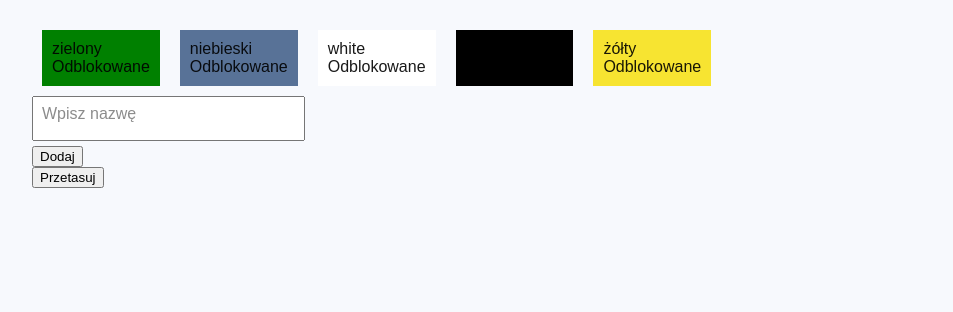
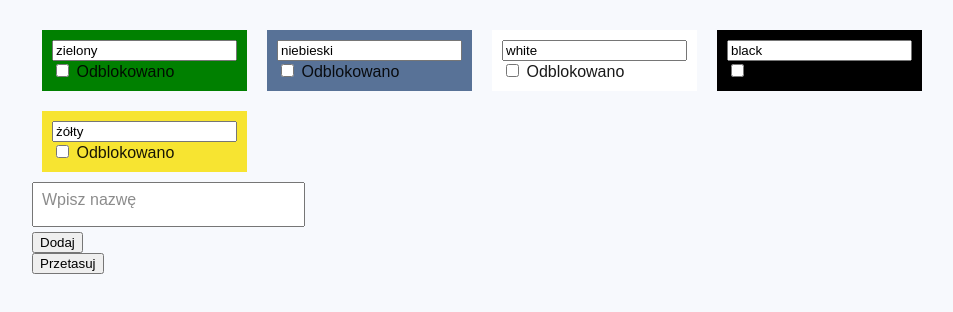
Before and after one commit to Kolumbryna22/shufflingTiles, a Vue app: page / in a window 1280 px wide. Shown: the top 312 px of the page, without its empty margins (118-1071 px from the left). Built offline with nearby package versions, Linux system fonts and the light colour scheme; the HTML template or start-up script is replaced by a standard one.

Commit message:
add update cards name

```diff
--- a/src/components/Card.vue
+++ b/src/components/Card.vue
@@ -1,14 +1,32 @@
 <template>
   <div
-      :style="'background-color: ' + card.color"
+      :style="'background-color: ' + form.color"
       class="card"
   >
-    <p>
-      {{ card.name }}
-    </p>
-    <p>
-      {{ card.blocked ? 'Zablokowane' : 'Odblokowane' }}
-    </p>
+    <input
+        :id="form.name + form.index"
+        v-model="form.name"
+        :name="form.name + form.index"
+        type="text"
+    >
+    <button
+        v-if="changed"
+        class="btn-add"
+        @click="save()"
+    >
+      Zapisz
+    </button>
+    <div class="card-checkbox">
+      <input
+          :id="'blocked' + form.index"
+          v-model="form.blocked"
+          :name="'blocked' + form.index"
+          type="checkbox"
+      >
+      <label :for="'blocked' + form.index">
+        {{ form.blocked ? 'Zablokowano' : 'Odblokowano' }}
+      </label>
+    </div>
   </div>
 </template>
 
@@ -24,6 +42,16 @@ export default {
     return {
       form: { ...this.card }
     };
+  },
+  computed: {
+    changed () {
+      return this.form.name !== this.card.name;
+    }
+  },
+  methods: {
+    save () {
+      this.$emit('updateCard', this.form);
+    }
   }
 };
 </script>
--- a/src/components/Cards.vue
+++ b/src/components/Cards.vue
@@ -4,7 +4,7 @@
       <Card
           v-for="(card, index) in cards"
           :key="index"
-          :card="card"
+          :card="{...card, index}"
           @updateCard="updateCard($event, index)"
       />
     </div>
@@ -68,8 +68,8 @@ export default {
     };
   },
   methods: {
-    updateCard (e) {
-
+    updateCard (e, index) {
+      this.$set(this.cards, index, new CardConstructor(e));
     },
     shuffleCards () {
 
```
